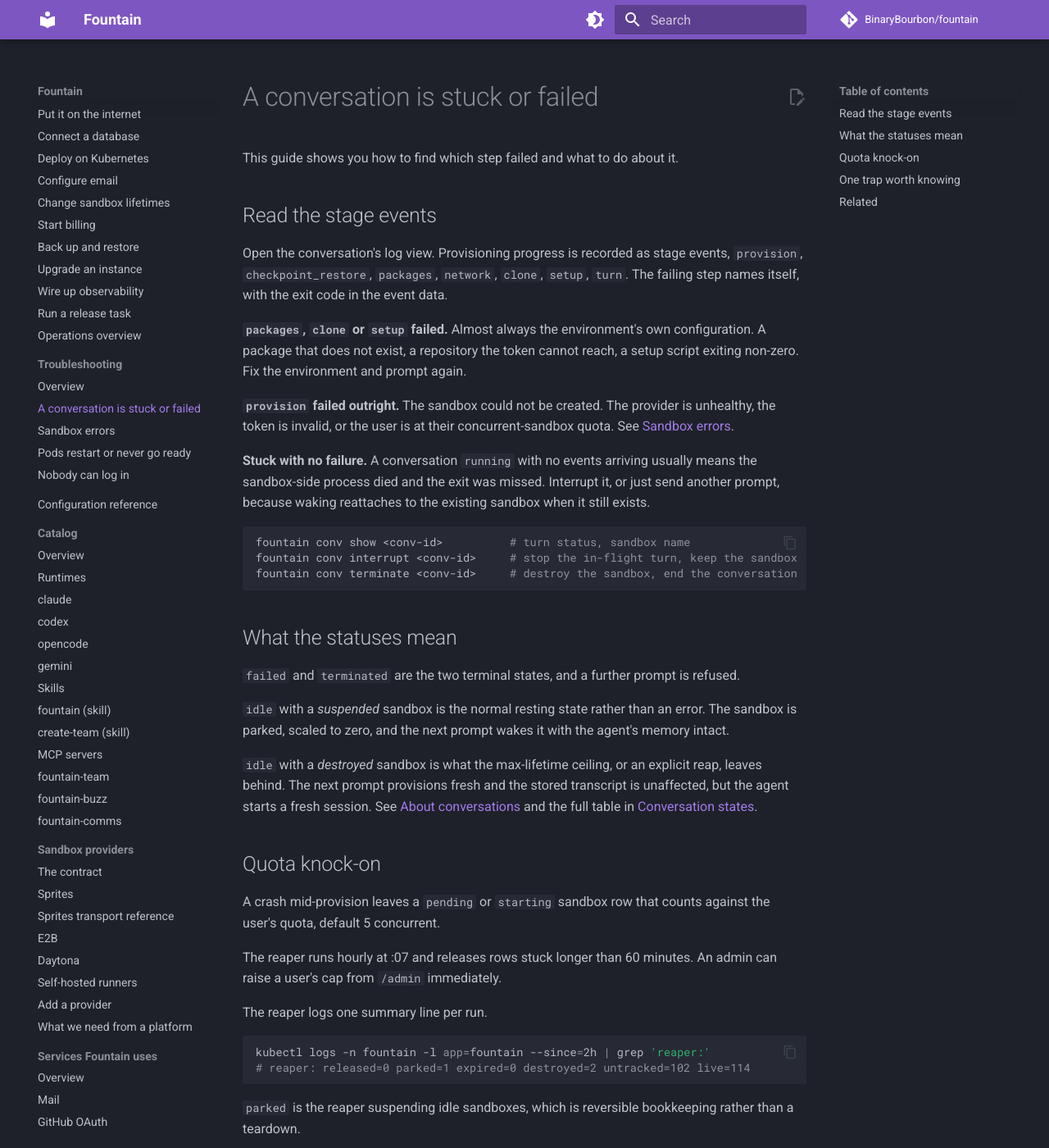
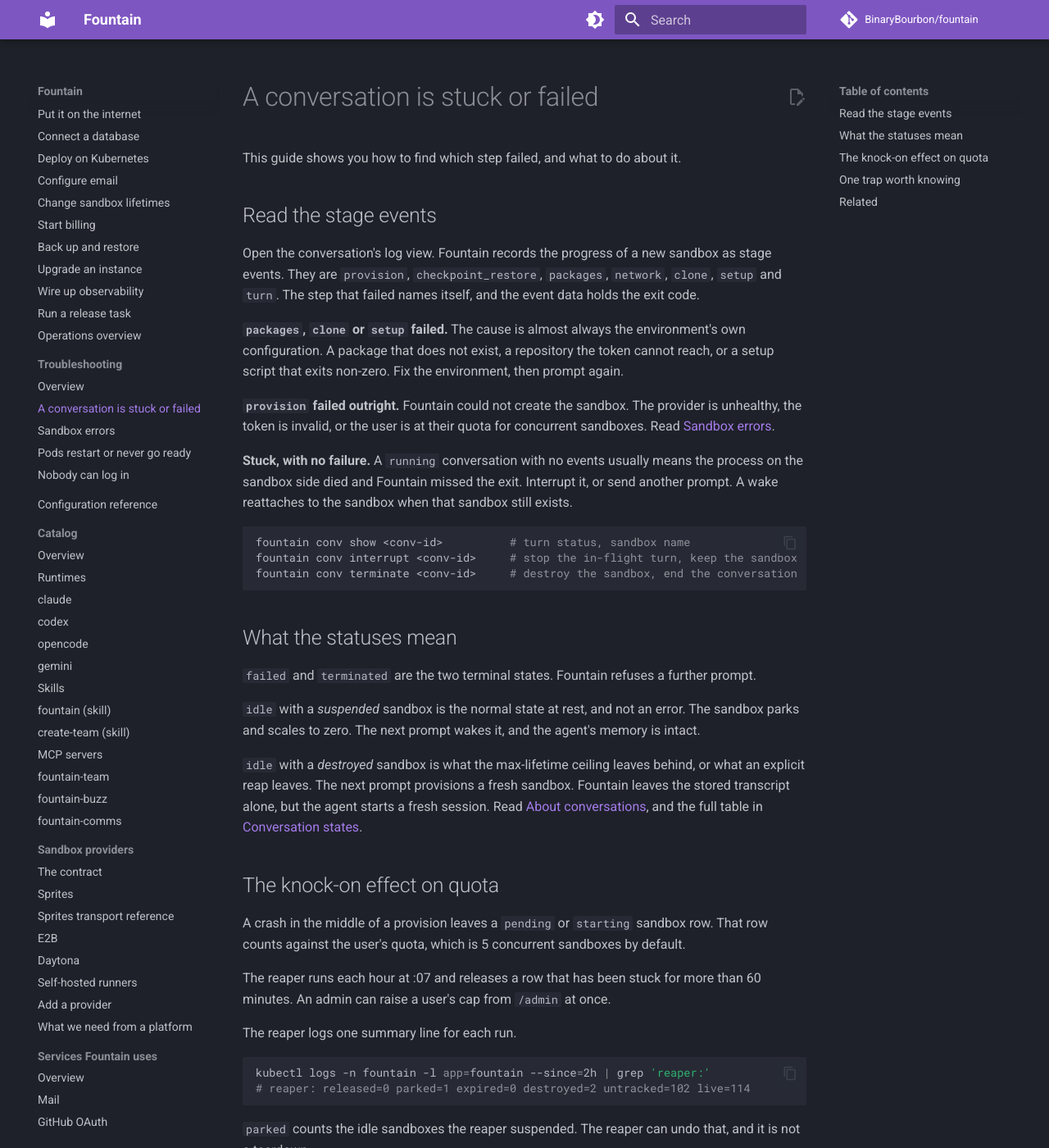
Before and after one commit to BinaryBourbon/fountain, an MkDocs documentation site: the page built from docs/troubleshooting/conversation-stuck-or-failed.md, in a window 1280 px wide and 1400 px high. Shown: the whole window at 82% size. Built offline with MkDocs 1.6.1 and Material for MkDocs 9.7.7, drawn with Linux system fonts in a browser that asks for light colours; comment, search, counter and statistics services are not loaded; some of the changed text lies outside the part shown.

Commit message:
docs(ste): rewrite the five Troubleshooting pages
Backlog: 60 -> 55.

````diff
--- a/docs/troubleshooting/conversation-stuck-or-failed.md
+++ b/docs/troubleshooting/conversation-stuck-or-failed.md
@@ -1,26 +1,27 @@
 # A conversation is stuck or failed
 
-This guide shows you how to find which step failed and what to do about it.
+This guide shows you how to find which step failed, and what to do about it.
 
 ## Read the stage events
 
-Open the conversation's log view. Provisioning progress is recorded as stage
-events, `provision`, `checkpoint_restore`, `packages`, `network`, `clone`,
-`setup`, `turn`. The failing step names itself, with the exit code in the event
-data.
+Open the conversation's log view. Fountain records the progress of a new
+sandbox as stage events. They are `provision`, `checkpoint_restore`,
+`packages`, `network`, `clone`, `setup` and `turn`. The step that failed names
+itself, and the event data holds the exit code.
 
-**`packages`, `clone` or `setup` failed.** Almost always the environment's own
-configuration. A package that does not exist, a repository the token cannot
-reach, a setup script exiting non-zero. Fix the environment and prompt again.
+**`packages`, `clone` or `setup` failed.** The cause is almost always the
+environment's own configuration. A package that does not exist, a repository
+the token cannot reach, or a setup script that exits non-zero. Fix the
+environment, then prompt again.
 
-**`provision` failed outright.** The sandbox could not be created. The provider
-is unhealthy, the token is invalid, or the user is at their concurrent-sandbox
-quota. See [Sandbox errors](sandbox-errors.md).
+**`provision` failed outright.** Fountain could not create the sandbox. The
+provider is unhealthy, the token is invalid, or the user is at their quota for
+concurrent sandboxes. Read [Sandbox errors](sandbox-errors.md).
 
-**Stuck with no failure.** A conversation `running` with no events arriving
-usually means the sandbox-side process died and the exit was missed. Interrupt
-it, or just send another prompt, because waking reattaches to the existing
-sandbox when it still exists.
+**Stuck, with no failure.** A `running` conversation with no events usually
+means the process on the sandbox side died and Fountain missed the exit.
+Interrupt it, or send another prompt. A wake reattaches to the sandbox when
+that sandbox still exists.
 
 ```bash
 fountain conv show <conv-id>          # turn status, sandbox name
@@ -30,44 +31,45 @@
 
 ## What the statuses mean
 
-`failed` and `terminated` are the two terminal states, and a further prompt is
-refused.
+`failed` and `terminated` are the two terminal states. Fountain refuses a
+further prompt.
 
-`idle` with a *suspended* sandbox is the normal resting state rather than an
-error. The sandbox is parked, scaled to zero, and the next prompt wakes it with
-the agent's memory intact.
+`idle` with a *suspended* sandbox is the normal state at rest, and not an
+error. The sandbox parks and scales to zero. The next prompt wakes it, and the
+agent's memory is intact.
 
-`idle` with a *destroyed* sandbox is what the max-lifetime ceiling, or an
-explicit reap, leaves behind. The next prompt provisions fresh and the stored
-transcript is unaffected, but the agent starts a fresh session. See
-[About conversations](../concepts/conversation.md) and the full table in
-[Conversation states](../reference/conversation-states.md).
+`idle` with a *destroyed* sandbox is what the max-lifetime ceiling leaves
+behind, or what an explicit reap leaves. The next prompt provisions a fresh
+sandbox. Fountain leaves the stored transcript alone, but the agent starts a
+fresh session. Read [About conversations](../concepts/conversation.md), and
+the full table in [Conversation states](../reference/conversation-states.md).
 
-## Quota knock-on
+## The knock-on effect on quota
 
-A crash mid-provision leaves a `pending` or `starting` sandbox row that counts
-against the user's quota, default 5 concurrent.
+A crash in the middle of a provision leaves a `pending` or `starting` sandbox
+row. That row counts against the user's quota, which is 5 concurrent sandboxes
+by default.
 
-The reaper runs hourly at :07 and releases rows stuck longer than 60 minutes.
-An admin can raise a user's cap from `/admin` immediately.
+The reaper runs each hour at :07 and releases a row that has been stuck for
+more than 60 minutes. An admin can raise a user's cap from `/admin` at once.
 
-The reaper logs one summary line per run.
+The reaper logs one summary line for each run.
 
 ```bash
 kubectl logs -n fountain -l app=fountain --since=2h | grep 'reaper:'
 # reaper: released=0 parked=1 expired=0 destroyed=2 untracked=102 live=114
 ```
 
-`parked` is the reaper suspending idle sandboxes, which is reversible
-bookkeeping rather than a teardown.
+`parked` counts the idle sandboxes the reaper suspended. The reaper can undo
+that, and it is not a teardown.
 
 ## One trap worth knowing
 
-On the default provider, a failed setup script or clone can record as
-successful, because the exec transport reports exit code 0 for every command
-([#880](https://github.com/BinaryBourbon/fountain/issues/880), open). Read the
-logged output rather than trusting the stage status when a conversation starts
-in a state you did not expect.
+On the default provider, a setup script or a clone that failed can record as
+successful. The exec transport reports exit code 0 for each command
+([#880](https://github.com/BinaryBourbon/fountain/issues/880), open). When a
+conversation starts in a state you did not expect, read the logged output. Do
+not trust the stage status.
 
 ## Related
 
````
Also changed, not shown: docs/troubleshooting/index.md (+19 -19 lines), docs/troubleshooting/nobody-can-log-in.md (+20 -21 lines), docs/troubleshooting/pods-restarting.md (+28 -29 lines), docs/troubleshooting/sandbox-errors.md (+29 -29 lines), 1 other file.
